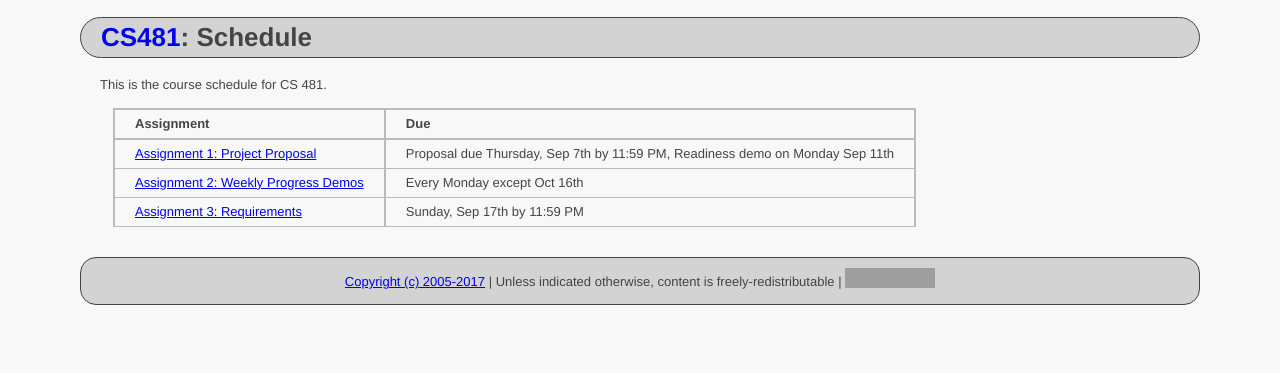
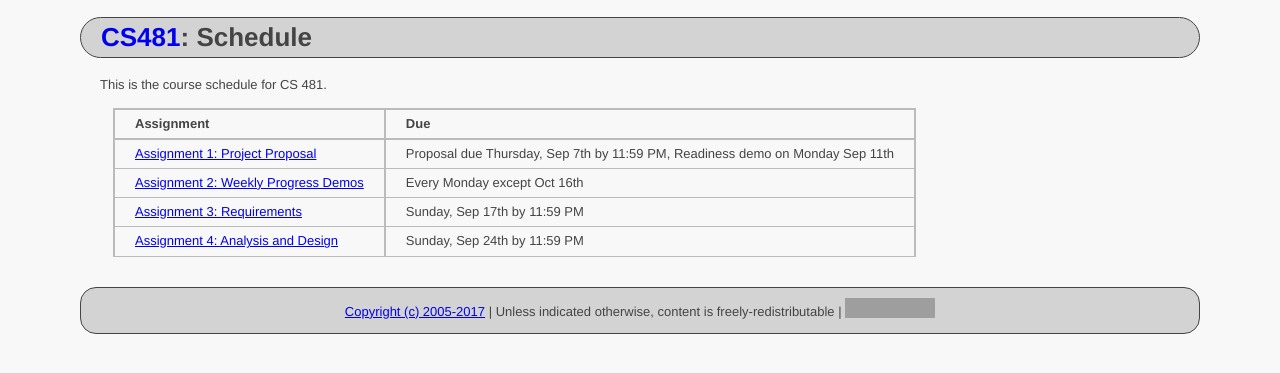
Before and after one commit to ycpcs/cs481-fall2017, a Jekyll site: the page built from schedule.md, in a window 1280 px wide. Shown: the top 373 px of the page. Built offline with Jekyll 4.4.1, drawn with Linux system fonts in a browser that asks for light colours; grey boxes are pictures that could not be loaded.

Commit message:
updated schedule to include assign04

```diff
--- a/schedule.md
+++ b/schedule.md
@@ -11,7 +11,7 @@ This is the course schedule for CS 481.
 [Assignment 1: Project Proposal](assign/assign01.html)                       | Proposal due Thursday, Sep 7th by 11:59 PM, Readiness demo on Monday Sep 11th
 [Assignment 2: Weekly Progress Demos](assign/assign02.html)                  | Every Monday except Oct 16th
 [Assignment 3: Requirements](assign/assign03.html)                           | Sunday, Sep 17th by 11:59 PM
-
+[Assignment 4: Analysis and Design](assign/assign04.html)                    | Sunday, Sep 24th by 11:59 PM
 
 <!--
 Old Fall 2016 Schedule
```
